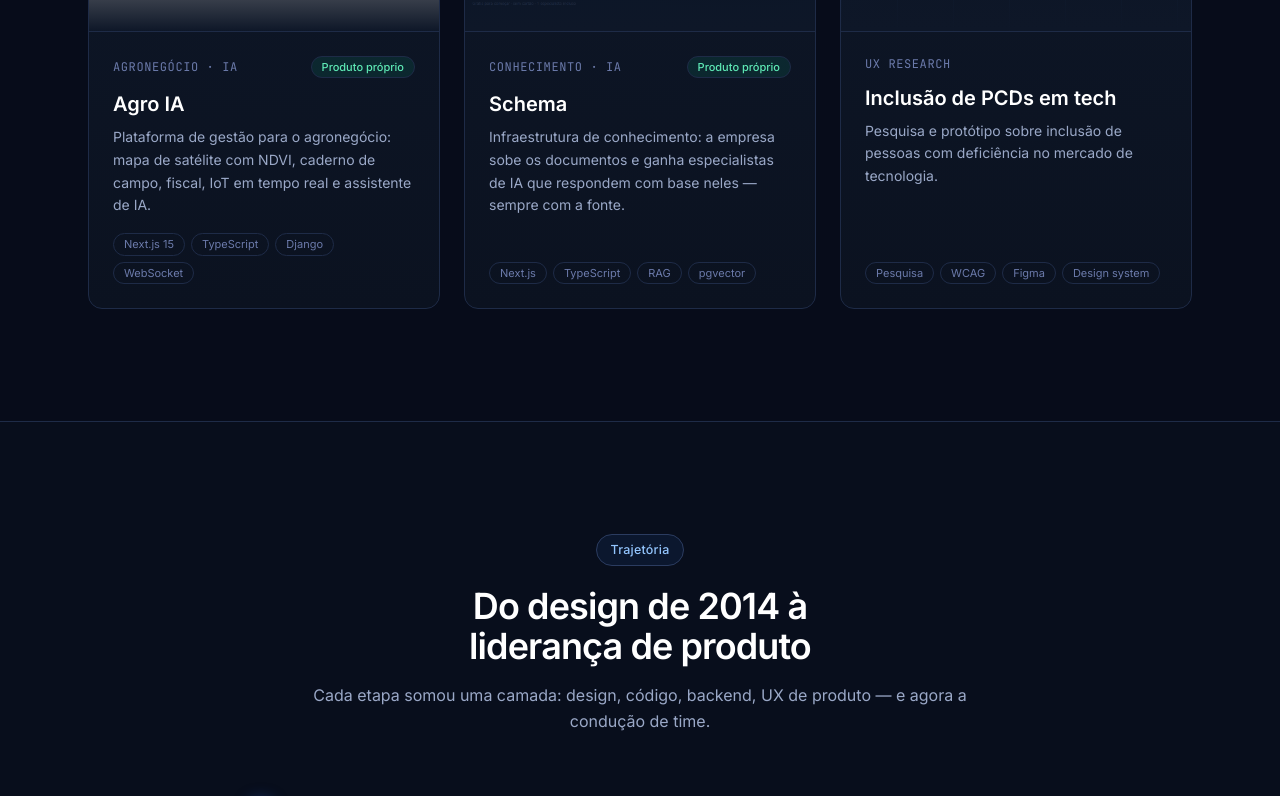
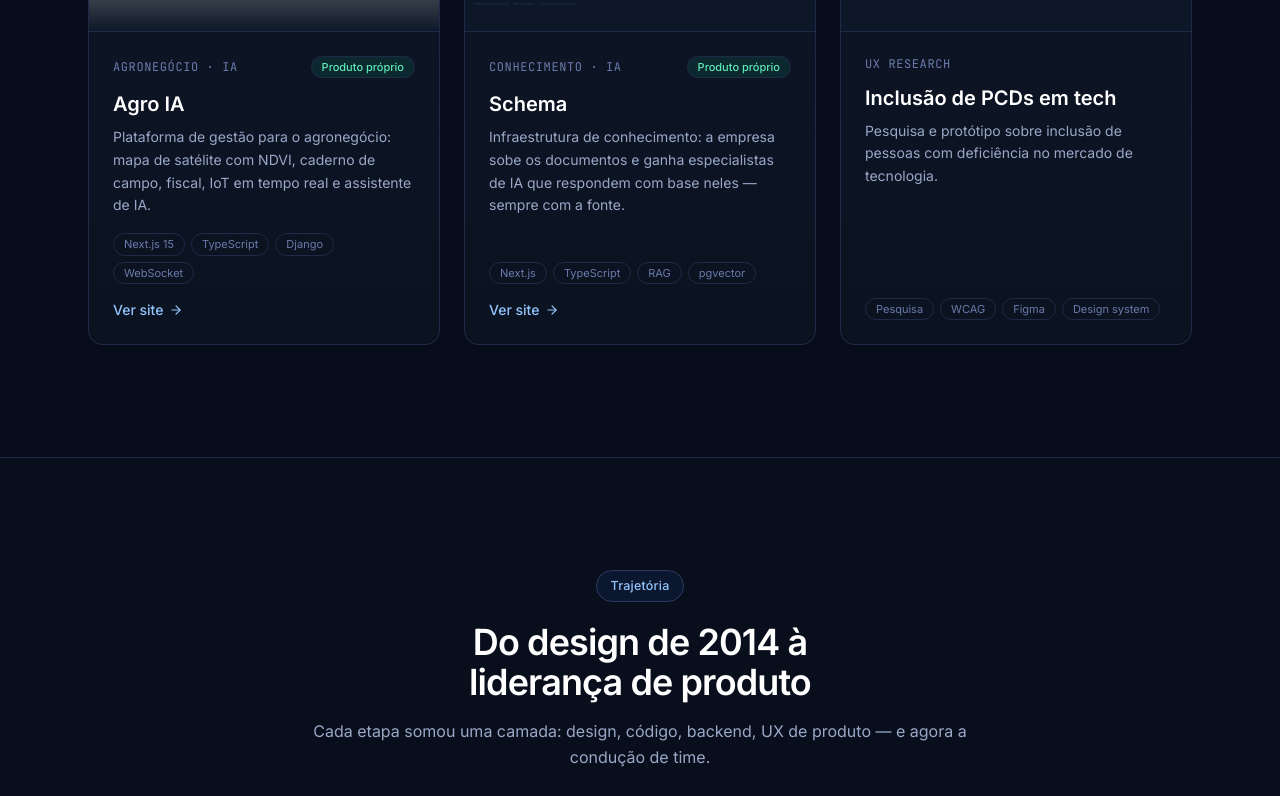
Before and after one commit to joanealves/profile, a Next.js app: page / in a window 1280 px wide. Shown: the part 4344-5140 px from the top of the page. Built offline with nearby package versions, Linux system fonts and the light colour scheme; grey boxes are pictures that could not be loaded.

Commit message:
Adiciona link para o site do Agro IA no card de projetos

```diff
--- a/src/components/HomePage.tsx
+++ b/src/components/HomePage.tsx
@@ -581,6 +581,17 @@ export default function HomePage() {
                             </span>
                           ))}
                         </div>
+                        {p.link && (
+                          <a
+                            href={p.link}
+                            target="_blank"
+                            rel="noopener noreferrer"
+                            className="group/link mt-4 inline-flex items-center gap-1.5 text-sm font-medium text-[var(--blue-300)] transition-colors hover:text-white"
+                          >
+                            Ver site
+                            <ArrowRight className="h-3.5 w-3.5 transition-transform group-hover/link:translate-x-0.5" />
+                          </a>
+                        )}
                       </div>
                     </article>
                   </Reveal>
--- a/src/content/projetos.ts
+++ b/src/content/projetos.ts
@@ -19,6 +19,7 @@ export const projetos: Projeto[] = [
       "A telemetria IoT chega por WebSocket com reconexão em backoff exponencial — e recusa de autenticação não reconecta, porque rede caída é transitório e token inválido não é. Detalhe pequeno, mas é o tipo de decisão que separa tempo real de demo de tempo real de produção.",
     stack: ["Next.js 15", "TypeScript", "Django", "WebSocket", "PostgreSQL", "Playwright"],
     imagem: "/agro-mapa.gif",
+    link: "https://agroiatecnologia.com.br/",
     destaque: true,
     verificacao: "confirmado",
   },
```
